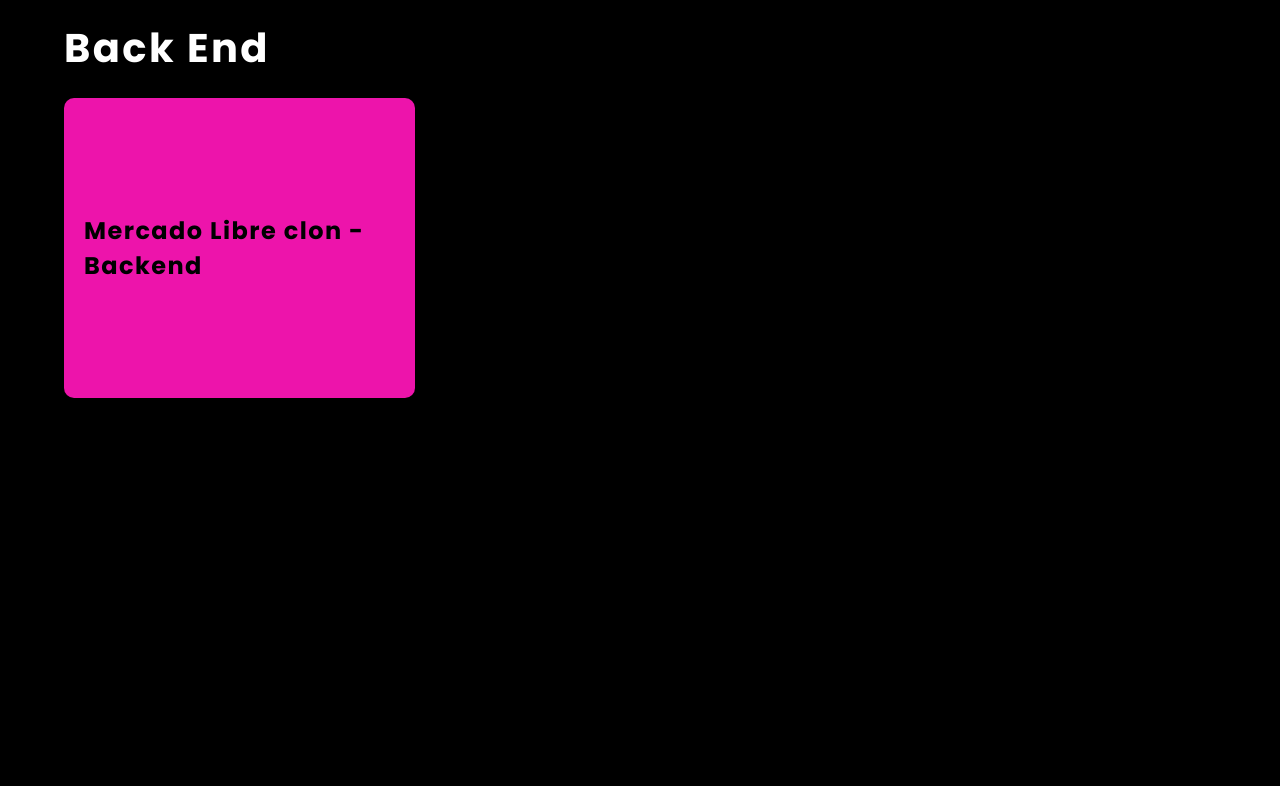
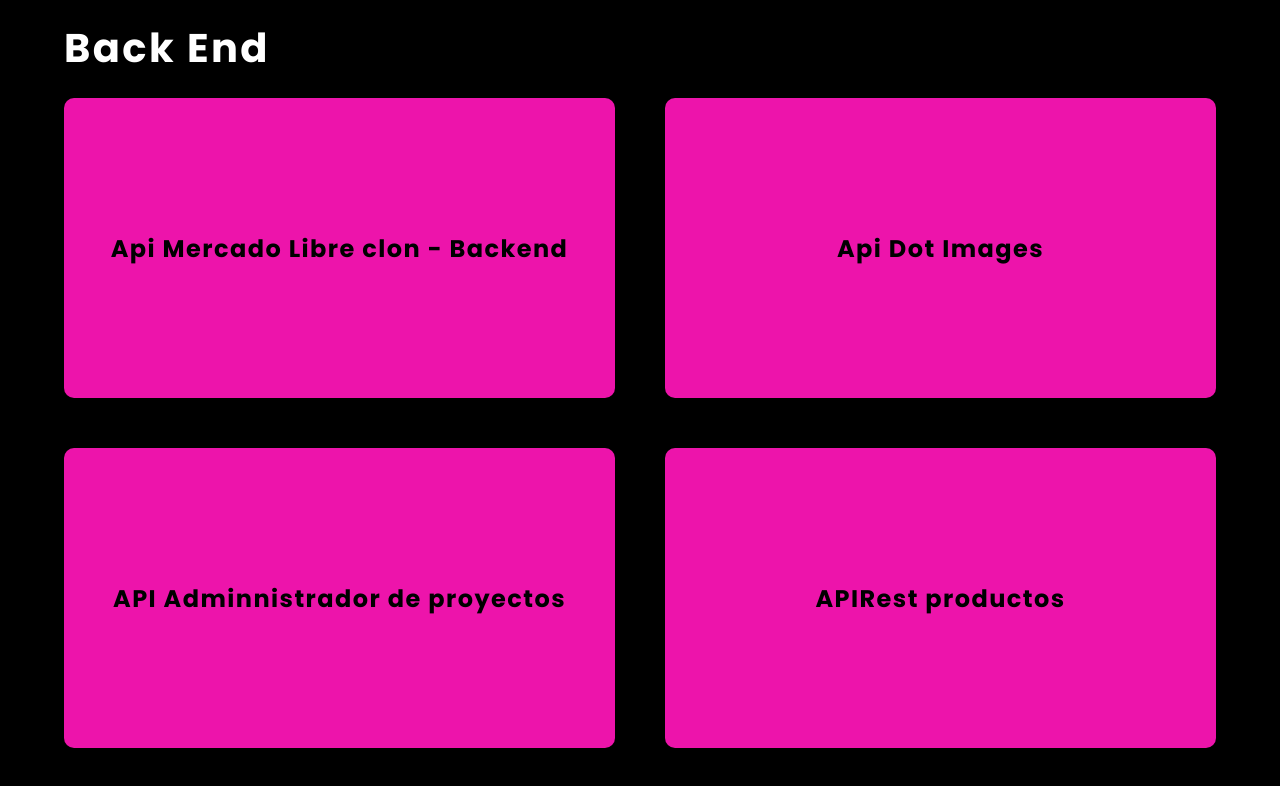
Before and after one commit to Leonardo-G/portafolio, a Next.js app: page / in a window 1280 px wide. Shown: the part 5324-6110 px from the top of the page. Built offline with nearby package versions, Linux system fonts and the light colour scheme.

Commit message:
projects backend added

```diff
--- a/components/proyectos/Proyecto.tsx
+++ b/components/proyectos/Proyecto.tsx
@@ -13,6 +13,7 @@
 import { Hover } from '../../styled/hover/hover'
 import { Position } from '../../styled/position/position'
 import { Title } from '../../styled/text/text'
+import { IconSize } from '../../styled/icon/icon'
 
 interface Props {
     proyecto: IProyectos;
@@ -34,7 +35,10 @@
                             padding='20px'
                         >
                             <Flex center colCenter>
-                                <Title color='#000'>{ titulo }</Title>
+                                <Title
+                                    color='#000'
+                                    sizeXM={ 12 }
+                                >{ titulo }</Title>
                             </Flex>
                         </Box>
                     :
@@ -53,20 +57,22 @@
                     >
                         <Flex columnGap={ 10 }>
                             <Link href={ repositorio ? repositorio : "" }>
+                                <IconSize size={ 30 } sizeXM={ 20 }>
                                     <FontAwesomeIcon
                                         icon={ faGithub }
                                         color="#000"
-                                    size='2xl'
                                     />
+                                </IconSize>
                             </Link>
                             {
                                 url &&
                                 <Link href={ url }>
+                                    <IconSize size={ 30 } sizeXM={ 20 }>
                                         <FontAwesomeIcon
                                             icon={ faGlobe }
                                             color="#000"
-                                        size='2xl'
                                         />
+                                    </IconSize>
                                 </Link>
                             }
                         </Flex>
--- a/components/section/Proyectos.tsx
+++ b/components/section/Proyectos.tsx
@@ -79,8 +79,8 @@
                 </Box>
                 <Grid
                     className='container'
-                    rows='300px 300px 300px 300px'
-                    rowsXM='300px 300px 300px 300px'
+                    rows='300px 300px'
+                    rowsXM='300px 300px'
                     gap={ 50 }
                     gapXM={ 10 }
                 >
--- a/database/proyectos.ts
+++ b/database/proyectos.ts
@@ -89,12 +89,42 @@
     },
     {
         id: 9,
-        titulo: "Mercado Libre clon - Backend",
+        titulo: "Api Mercado Libre clon - Backend",
         conocimientos: ["Node.js", "Express.js", "Mongodb", "NPM", "GIT", "GitHub"],
         img: "/proyectos/API.png",
         heigth: "360px",
         repositorio: "https://github.com/Leonardo-G/api-clon-mercadolibre",
-        columns: 4,
+        columns: 6,
         structure: "back"
     },
+    {
+        id: 10,
+        titulo: "Api Dot Images",
+        conocimientos: ["Node.js", "Express.js", "Mongodb", "NPM", "GIT", "GitHub"],
+        img: "/proyectos/API.png",
+        heigth: "360px",
+        repositorio: "https://github.com/Leonardo-G/dotimage-back",
+        columns: 6,
+        structure: "back"
+    },
+    {
+        id: 11,
+        titulo: "API Adminnistrador de proyectos",
+        conocimientos: ["Node.js", "Express.js", "Mongodb", "NPM", "GIT", "GitHub"],
+        img: "/proyectos/API.png",
+        heigth: "360px",
+        repositorio: "https://github.com/Leonardo-G/react-administrador-proyectos",
+        columns: 6,
+        structure: "back"
+    },
+    {
+        id: 12,
+        titulo: "APIRest productos",
+        conocimientos: ["Node.js", "Express.js", "Mongodb", "NPM", "GIT", "GitHub"],
+        img: "/proyectos/API.png",
+        heigth: "360px",
+        repositorio: "https://github.com/Leonardo-G/node-primer-RESTserver",
+        columns: 6,
+        structure: "back"
+    }
 ]
```
Lines whose indentation alone changed are shown as unchanged.
